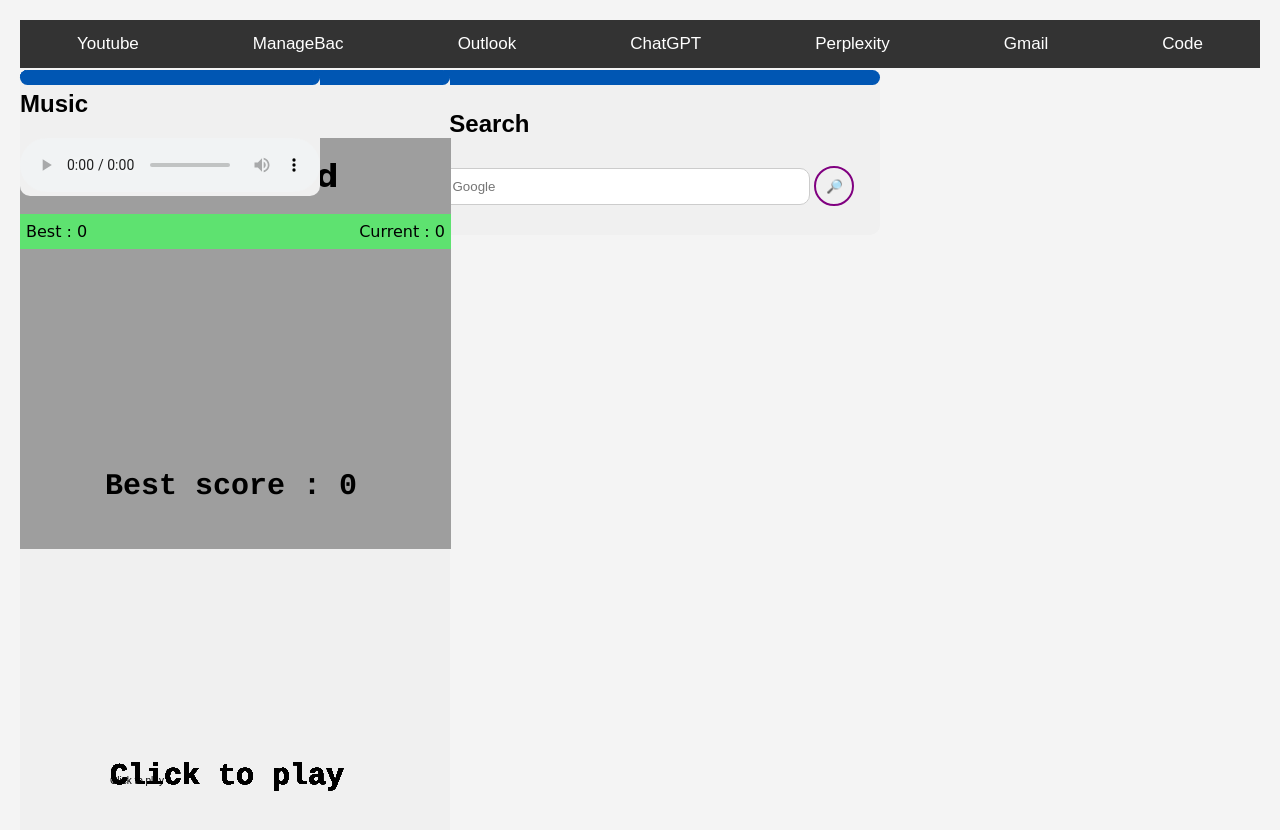
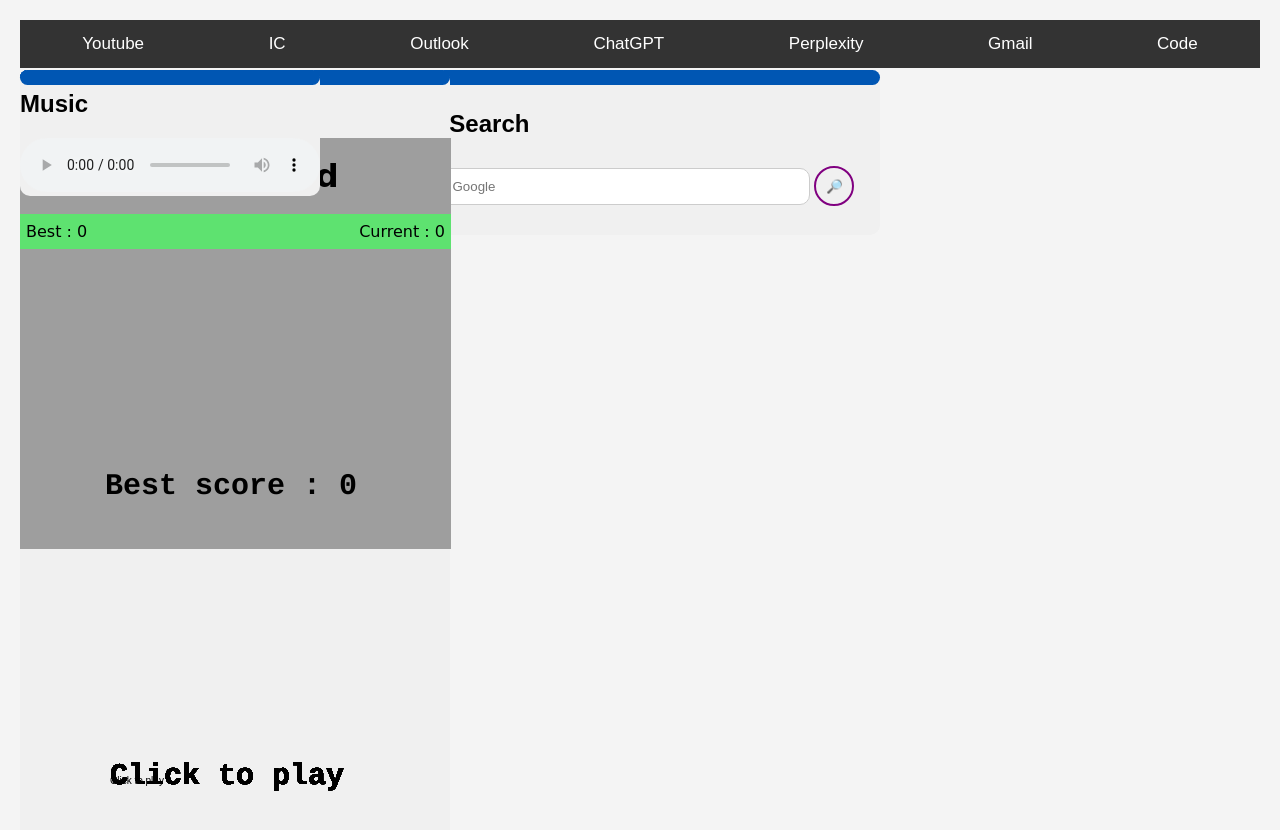
Before and after one commit to SjaakieChen/Homepage, a plain HTML site: page index.html in a window 1280 px wide. Drawn offline with Linux system fonts and the light colour scheme; grey boxes are pictures that could not be loaded.

Commit message:
Change school

```diff
--- a/index.html
+++ b/index.html
@@ -10,7 +10,7 @@
 <body>
     <div class="navbar">
         <a href="https://www.youtube.com/" target="_blank">Youtube</a>
-        <a href="https://ocas.managebac.cn/student/timetables" target="_blank">ManageBac</a>
+        <a href="https://my.imperial.ac.uk/HomeScreen.aspx" target="_blank">IC</a>
         <a href="https://outlook.office.com/mail/?actSwt=true" target="_blank">Outlook</a>
         <a href="https://chat.openai.com/?model=gpt-4" target="_blank">ChatGPT</a>
         <a href="https://www.perplexity.ai/" target="_blank">Perplexity</a>
```
